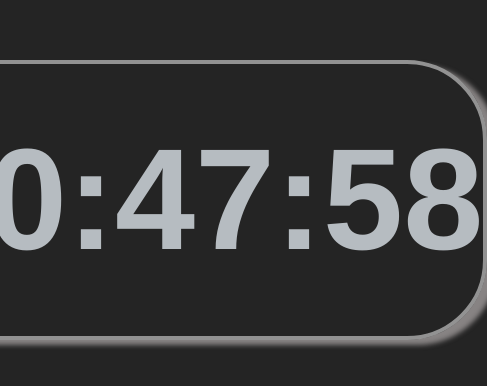
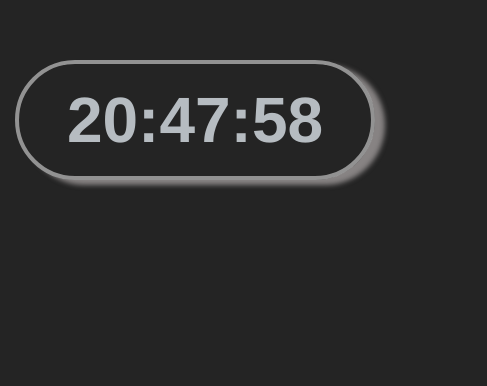
Before and after one commit to JhonatanSamuel/Replica-relogio-digital, a plain HTML site: page index.html in a window 390 px wide. Shown: the part 190-576 px from the top of the page, 487 px wide, since content can reach past the window. Drawn offline with Linux system fonts and the light colour scheme.

Commit message:
Relógio Dígital

```diff
--- a/style.css
+++ b/style.css
@@ -30,3 +30,11 @@ body {
     box-shadow: 10px 5px 5px rgba(234, 226, 226, 0.503);
     font-weight: bold;
 }
+
+@media screen and (max-width: 710px) {
+    .time {
+        font-size: 4rem;
+        height: 7rem;
+        width: 22rem;
+    }
+}
```
